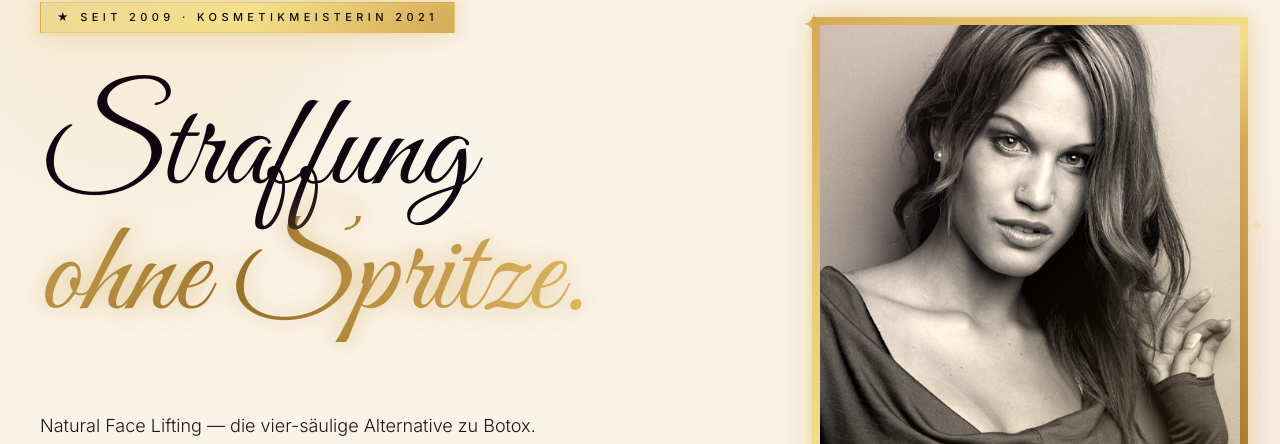
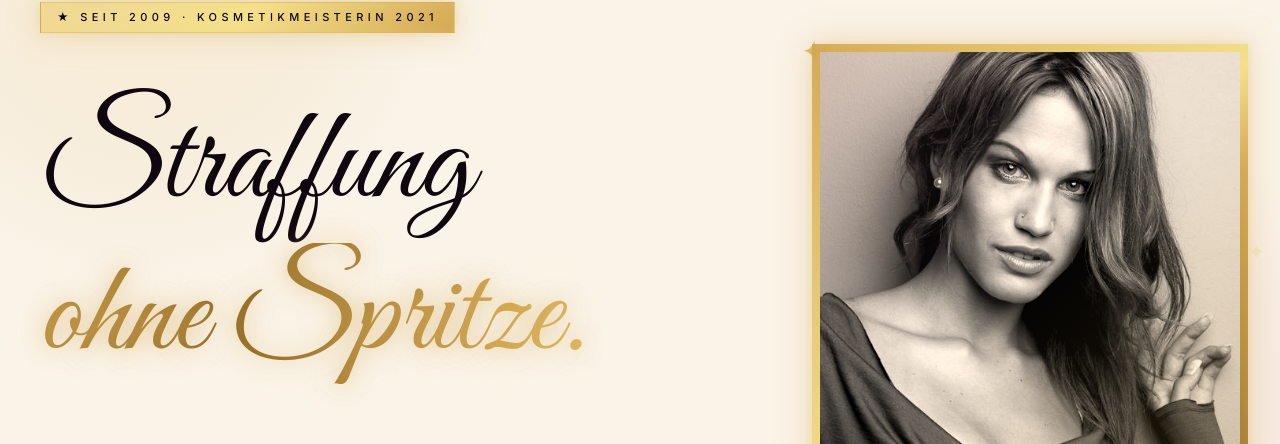
Before and after one commit to apopovic77/makeupyoureyes, a React (Vite) app: page / in a window 1280 px wide. Shown: the part 158-602 px from the top of the page. Built offline with nearby package versions, Linux system fonts and the light colour scheme; no server answers.

Commit message:
fix(hero): leading 1.15 so S-swash of Spritze doesn't collide with Straffung

```diff
--- a/src/components/Hero.tsx
+++ b/src/components/Hero.tsx
@@ -31,10 +31,10 @@ export function Hero() {
             className="text-ink overflow-visible"
             style={{ paddingTop: "0.15em", paddingBottom: "0.25em" }}
           >
-            <span className="block font-display font-normal text-ink text-[56px] sm:text-[76px] md:text-[104px] lg:text-[132px] tracking-normal" style={{ lineHeight: "0.95" }}>
+            <span className="block font-display font-normal text-ink text-[56px] sm:text-[76px] md:text-[104px] lg:text-[132px] tracking-normal" style={{ lineHeight: "1.15" }}>
               {hero.title}
             </span>
-            <span className="block font-display font-normal text-gold-shimmer text-glow-gold text-[56px] sm:text-[76px] md:text-[104px] lg:text-[132px] tracking-normal" style={{ lineHeight: "0.95" }}>
+            <span className="block font-display font-normal text-gold-shimmer text-glow-gold text-[56px] sm:text-[76px] md:text-[104px] lg:text-[132px] tracking-normal" style={{ lineHeight: "1.15" }}>
               {hero.titleAccent}
             </span>
           </motion.h1>
```
